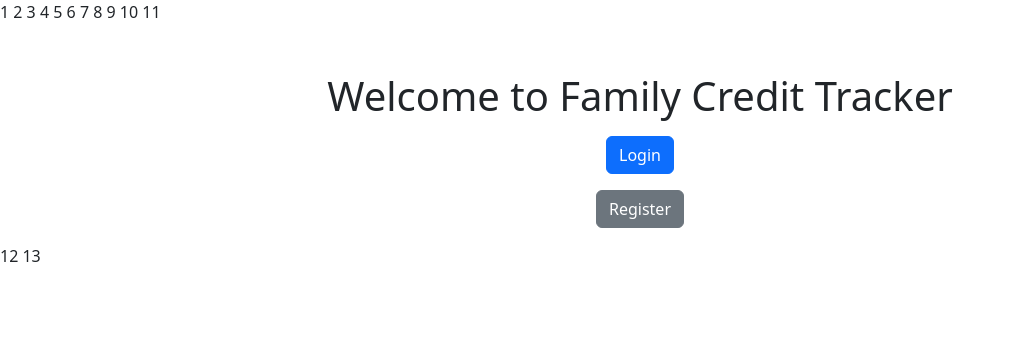
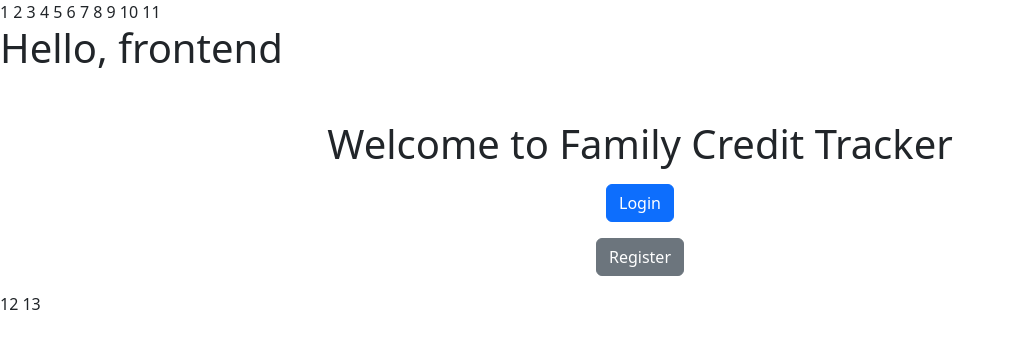
Before and after one commit to Mahmoudthoughts/PersonalBanking, an Angular app in the folder frontend/: page / in a window 1280 px wide. Shown: the top 348 px of the page, without its empty margins (0-1014 px from the left). Built offline with nearby package versions, Linux system fonts and the light colour scheme; no server answers.

Commit message:
Add title heading to app

```diff
--- a/frontend/src/app/app.html
+++ b/frontend/src/app/app.html
@@ -1 +1,2 @@
+<h1>Hello, {{ title() }}</h1>
 <router-outlet />
```
